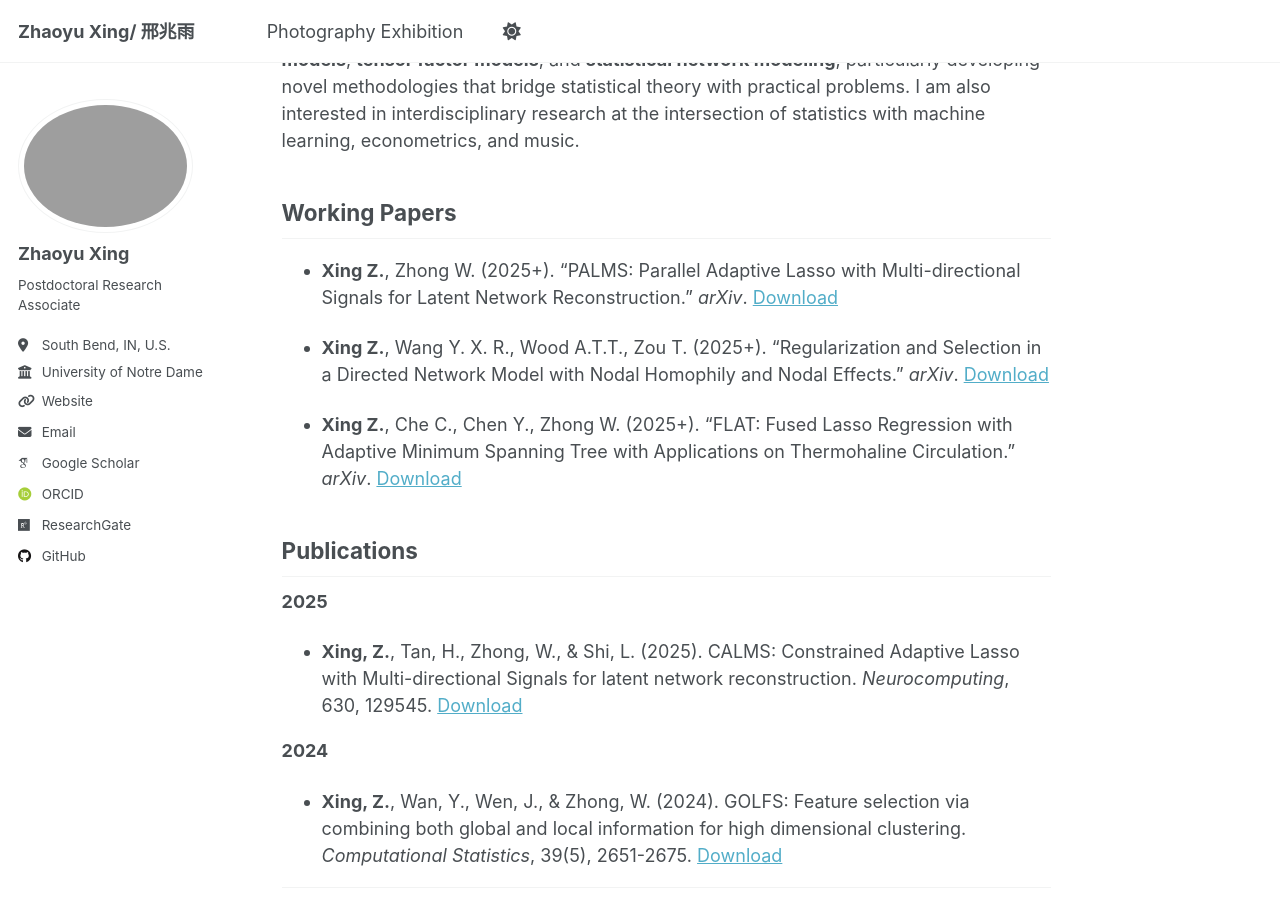
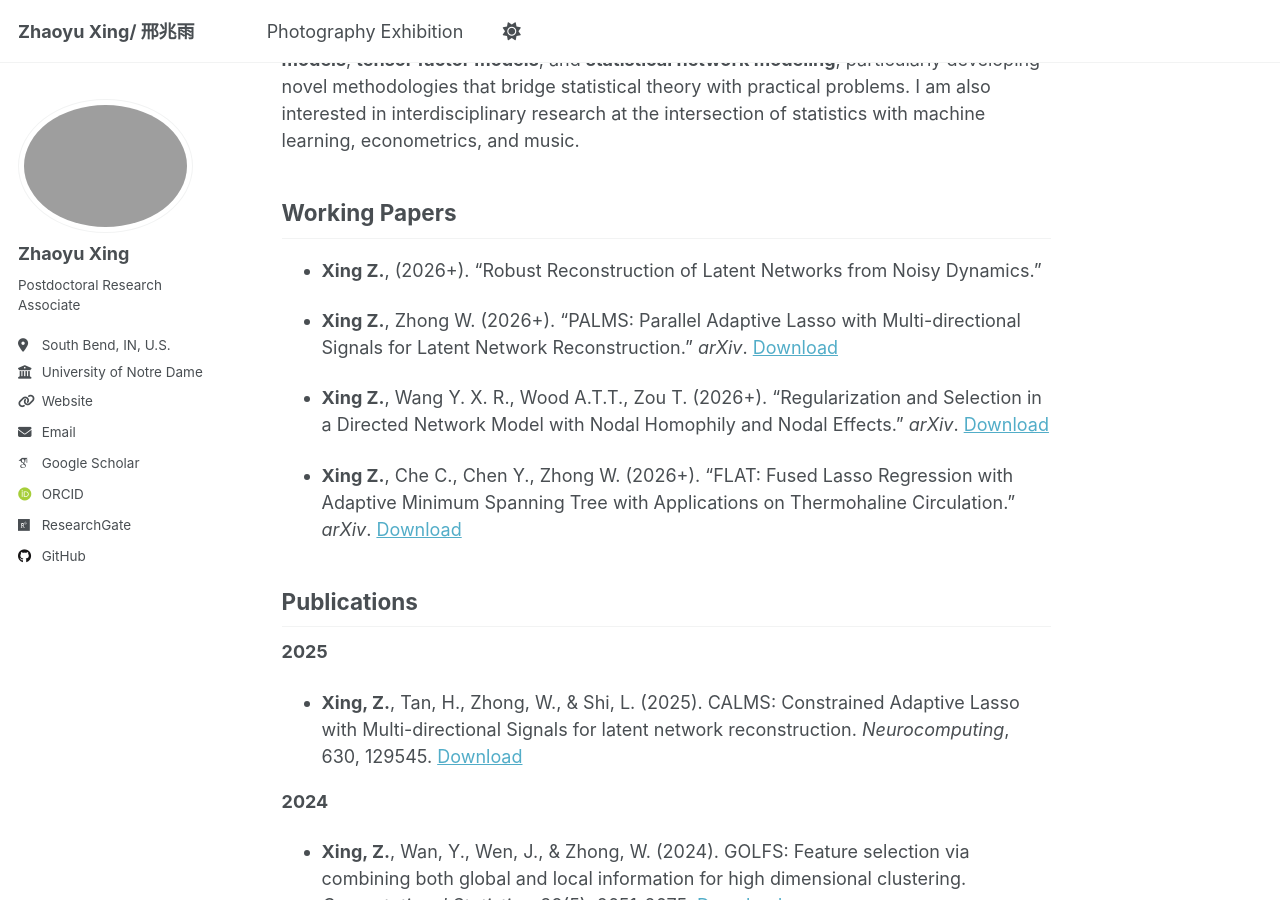
Before and after one commit to ZhaoyuXingStat/ZhaoyuXingStat.github.io, a Jekyll site: the page built from _pages/about.md, in a window 1280 px wide and 900 px high, scrolled down 513 px. Built offline with Jekyll 4.4.1, drawn with Linux system fonts in a browser that asks for light colours; some web fonts are replaced.

Commit message:
Update working papers with new publication years

```diff
--- a/_pages/about.md
+++ b/_pages/about.md
@@ -15,11 +15,13 @@ My research focuses on **high-dimensional statistics**, **deep neural networks**
 
 ## Working Papers
 
-- **Xing Z.**, Zhong W. (2025+). "PALMS: Parallel Adaptive Lasso with Multi-directional Signals for Latent Network Reconstruction." *arXiv*. [Download](https://arxiv.org/pdf/2411.11464)
+- **Xing Z.**, (2026+). "Robust Reconstruction of Latent Networks from Noisy Dynamics."
 
-- **Xing Z.**, Wang Y. X. R., Wood A.T.T., Zou T. (2025+). "Regularization and Selection in a Directed Network Model with Nodal Homophily and Nodal Effects." *arXiv*. [Download](https://arxiv.org/pdf/2504.04622)
+- **Xing Z.**, Zhong W. (2026+). "PALMS: Parallel Adaptive Lasso with Multi-directional Signals for Latent Network Reconstruction." *arXiv*. [Download](https://arxiv.org/pdf/2411.11464)
 
-- **Xing Z.**, Che C., Chen Y.,  Zhong W. (2025+). "FLAT: Fused Lasso Regression with Adaptive Minimum Spanning Tree with Applications on Thermohaline Circulation." *arXiv*. [Download](https://arxiv.org/abs/2507.09800)
+- **Xing Z.**, Wang Y. X. R., Wood A.T.T., Zou T. (2026+). "Regularization and Selection in a Directed Network Model with Nodal Homophily and Nodal Effects." *arXiv*. [Download](https://arxiv.org/pdf/2504.04622)
+
+- **Xing Z.**, Che C., Chen Y.,  Zhong W. (2026+). "FLAT: Fused Lasso Regression with Adaptive Minimum Spanning Tree with Applications on Thermohaline Circulation." *arXiv*. [Download](https://arxiv.org/abs/2507.09800)
 
 ## Publications
 
```
